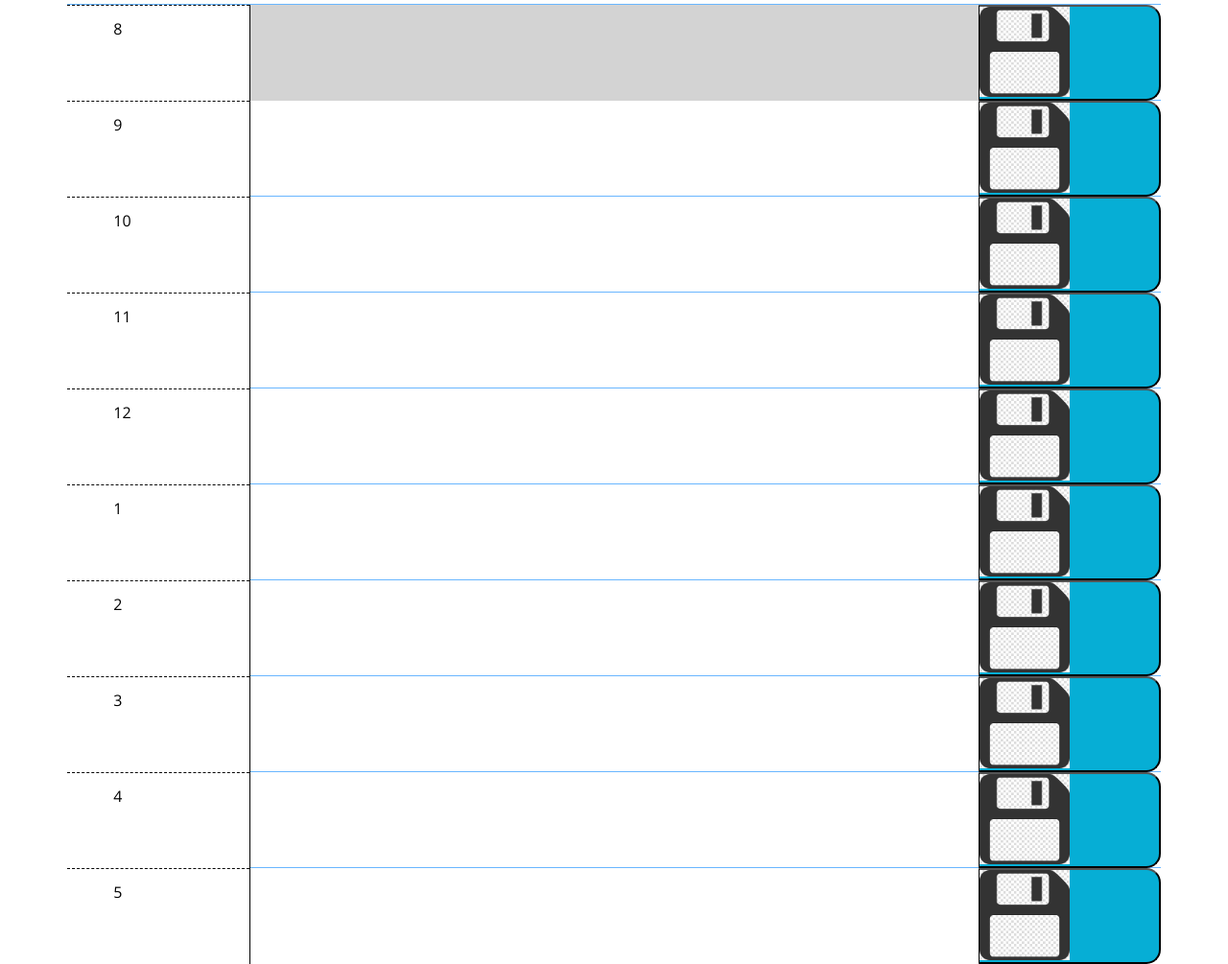
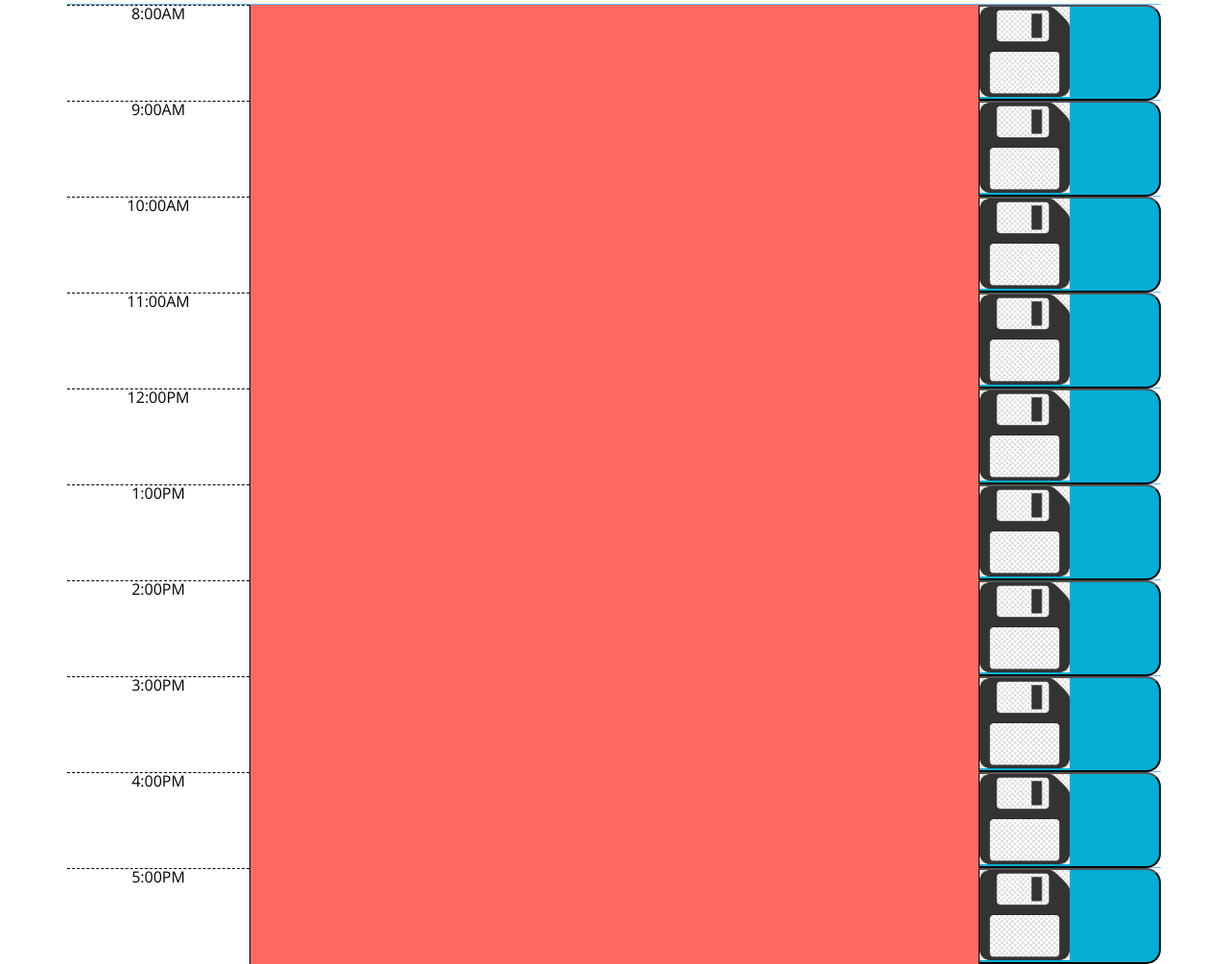
Before and after one commit to Robert-Rousset/Daily-Planner, a plain HTML site: page index.html in a window 1280 px wide. Shown: the part 332-1337 px from the top of the page at 96% size. Drawn offline with nearby package versions, Linux system fonts and the light colour scheme.

Commit message:
updated version, creating elements with Javascript but local storage and color changes not working yet

```diff
--- a/Assets/script.js
+++ b/Assets/script.js
@@ -1,40 +1,71 @@
-var currentDay = document.getElementById('currentDay')
-var hour = document.querySelector('.hour')
-var container = document.getElementsByClassName('container')
-var content = document.getElementById('description')
-var saveBTN = document.querySelector('.saveBtn')
 var currentTime = moment().hour();
-var row = document.querySelector('.row')
 
+$(document).ready(function(){
+  //ADDING CURRENT DAY AT THE TOP OF THE PAGE
+  var currentDay = $('#currentDay')
+  currentDay.text(moment().format('MMMM DD'))
 
-currentDay.textContent = moment().format('MMMM DD')
+  //GETTING THE CONTAINER//
+  var container = $('.container')
 
-saveBTN.addEventListener("click", function(){
-  var userText = content.value;
-  localStorage.setItem("dailyPlan", userText)
-})
+  //THIS IS TO GET THE STRUCTURE OF A ROW FOR THE AMOUNT OF HOURS//
+  for (let hours = 8; hours <= 17; hours++) {
+  var row = $('<div>')
+  row.addClass('row')
+  container.append(row)
 
-var dailyPlan = localStorage.getItem("dailyPlan")
-content.textContent = dailyPlan;
+  //THIS MAKES THE TEXT IN THE HOUR SECTIONS REPRESENT THE RIGHT TIME//
+  var hour = $('<div>')
+  hour.addClass('hour col col-lg-2')
+  hour.text(hours + ":00AM")
+  if(hours === 12){
+    hour.text(hours + ":00PM")
+  }
+  if (hours > 12){
+    hour.text(hours -12 + ":00PM")
+  }
+  row.append(hour)
 
-function updateContentBoxColour() {
-  var timeInHour = hour.textContent
+  //THIS IS THE TEXT AREA//
+  var userInput = $('<textarea>')
+  userInput.addClass('col').attr('id', 'description')
+  row.append(userInput)
 
-  if(timeInHour < currentTime){
+  //FOR THE CHANGING COLOURS//
+  var content = $('textarea')
+    if(hours  < currentTime){
       $(content).addClass('past')
       $(content).removeClass('future')
       $(content).removeClass('present')
     }
-  if(timeInHour == currentTime){
+    if(hours === currentTime){
       $(content).removeClass('past')
       $(content).addClass('future')
       $(content).removeClass('present')
     }
-  if(timeInHour > currentTime){
+    if(hours > currentTime){
       $(content).removeClass('past')
       $(content).removeClass('future')
       $(content).addClass('present')
     }
+
+  //SAVE BUTTON//
+  var button = $('<button>')
+  button.addClass('saveBtn col col-lg-2')
+  row.append(button)
+
+  //CURRENT TIME//
+
+
+  //MAKING THE SAVED CONTENT APPEAR AFTER REFRESH//
+
+
+  //MAKING THE BUTTON SAVE THE USERS CONTENT TO LOCAL STORAGE//
+  button.on("click", function(){
+    var userText = $('#description').val()
+    localStorage.setItem(hours, userText)
+    console.log(userText)
+    userInput.hours = localStorage.getItem(hours, userText)
+  })
   }
-
-updateContentBoxColour();
+})
--- a/Assets/style.css
+++ b/Assets/style.css
@@ -38,6 +38,7 @@ textarea{
 }
 
 .hour {
+  text-align: center;
   background-color: #ffffff;
   color: #000000;
   border-top: 1px dashed #000000;
--- a/index.html
+++ b/index.html
@@ -21,96 +21,14 @@
   </header>
   <div class="container">
 
-    <div class="row">
+    <!-- <div class="row">
       <div class="hour col col-lg-2">
         8
       </div>
       <textarea class="col" id="description"></textarea>
       <button class="saveBtn col col-lg-2">
       </button>
-    </div>
-
-    <div class="row">
-      <div class="hour col col-lg-2">
-        9
-      </div>
-      <textarea class="col" id="description"></textarea>
-      <button class="saveBtn col col-lg-2">
-      </button>
-    </div>
-
-    <div class="row">
-      <div class="hour col col-lg-2">
-        10
-      </div>
-      <textarea class="col" id="description"></textarea>
-      <button class="saveBtn col col-lg-2">
-      </button>
-    </div>
-
-    <div class="row">
-      <div class="hour col col-lg-2">
-        11
-      </div>
-      <textarea class="col" id="description"></textarea>
-      <button class="saveBtn col col-lg-2">
-      </button>
-    </div>
-
-    <div class="row">
-      <div class="hour col col-lg-2">
-        12
-      </div>
-      <textarea class="col" id="description"></textarea>
-      <button class="saveBtn col col-lg-2">
-      </button>
-    </div>
-
-    <div class="row">
-      <div class="hour col col-lg-2">
-        1
-      </div>
-      <textarea class="col" id="description"></textarea>
-      <button class="saveBtn col col-lg-2">
-      </button>
-    </div>
-
-    <div class="row">
-      <div class="hour col col-lg-2">
-        2
-      </div>
-      <textarea class="col" id="description"></textarea>
-      <button class="saveBtn col col-lg-2">
-      </button>
-    </div>
-
-    <div class="row">
-      <div class="hour col col-lg-2">
-        3
-      </div>
-      <textarea class="col" id="description"></textarea>
-      <button class="saveBtn col col-lg-2">
-      </button>
-    </div>
-
-    <div class="row">
-      <div class="hour col col-lg-2">
-        4
-      </div>
-      <textarea class="col" id="description"></textarea>
-      <button class="saveBtn col col-lg-2">
-      </button>
-    </div>
-
-    <div class="row">
-      <div class="hour col col-lg-2">
-        5
-      </div>
-      <textarea class="col" id="description"></textarea>
-      <button class="saveBtn col col-lg-2">
-      </button>
-    </div>
-
+    </div> -->
 
   </div>
 
```
Lines whose indentation alone changed are shown as unchanged.
